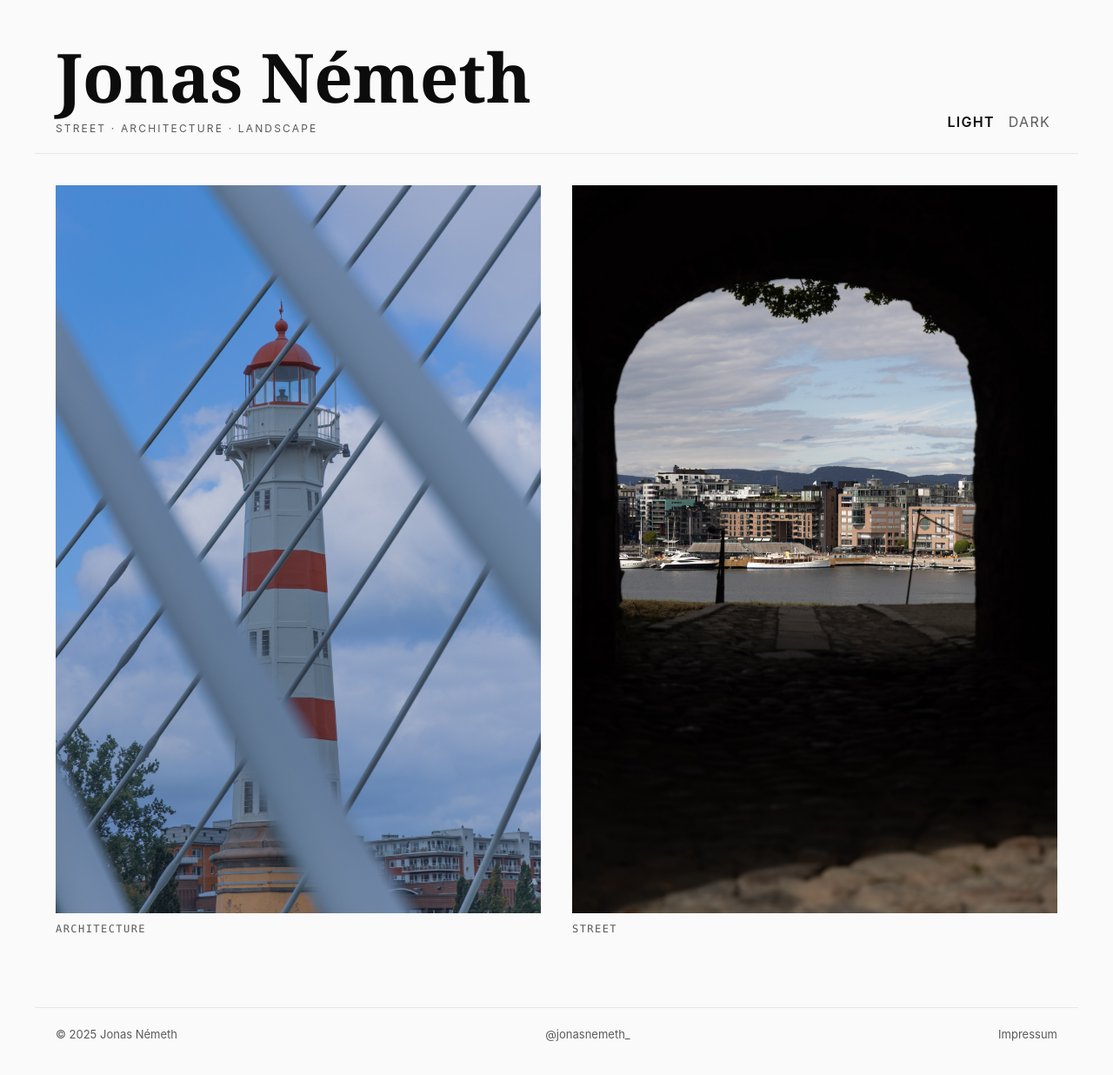
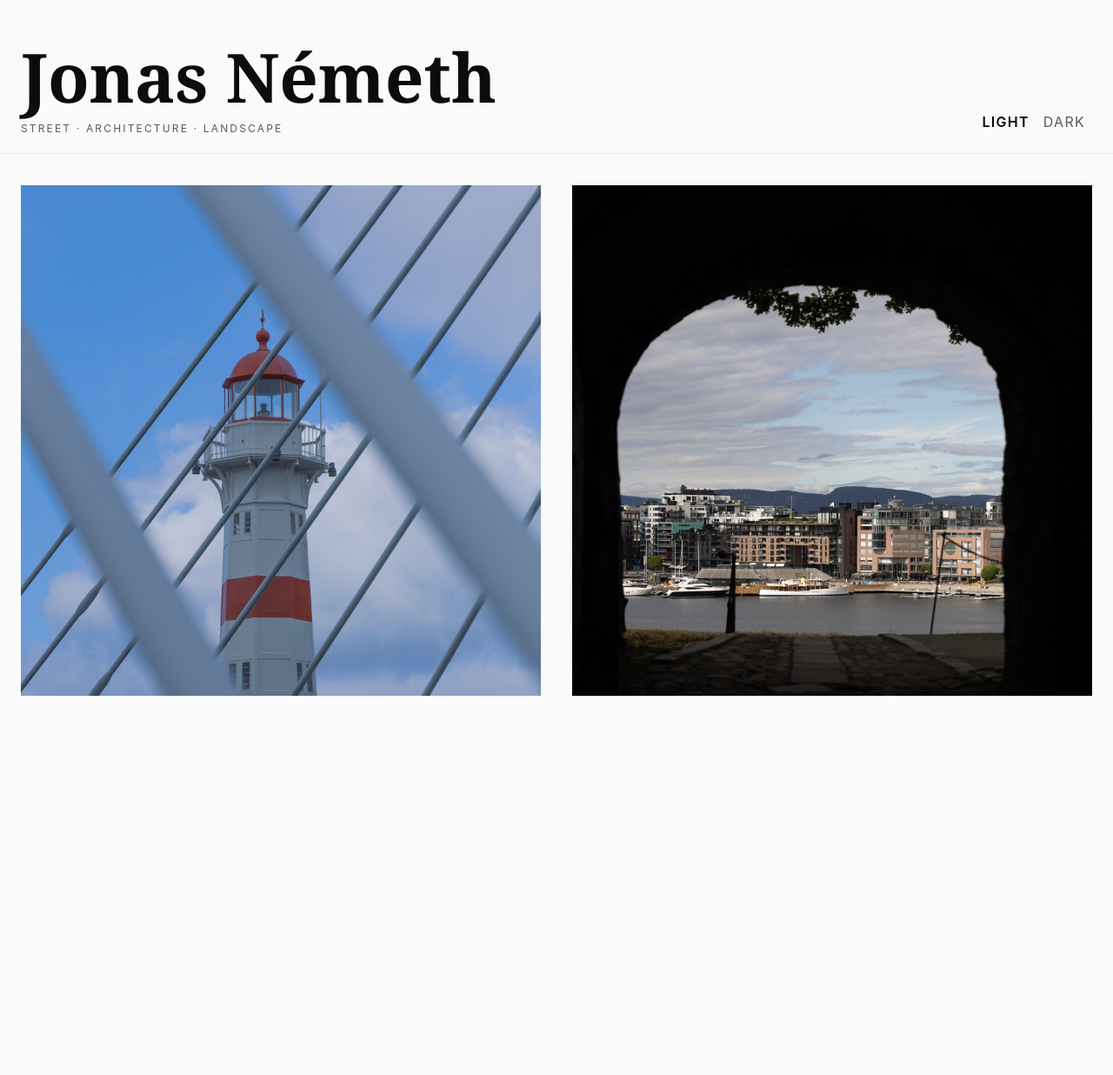
Before and after one commit to Nosperadu/photos, a React (Vite) app: page / in a window 1280 px wide. Shown: the top 1236 px of the page at 87% size. After the commit the page ends 800 px from the top, so only its background shows below. Built offline with nearby package versions, Linux system fonts and the light colour scheme.

Commit message:
Update styles.css
bugfixes (span-fix)

```diff
--- a/src/styles.css
+++ b/src/styles.css
@@ -1,140 +1,174 @@
-:root{ --bg:#0b0b0b; --fg:#eaeaea; --muted:#9a9a9a; --hair:#2a2a2a; --maxw:1200px; --gap:36px; }
-:root[data-theme="light"]{ --bg:#fafafa; --fg:#0c0c0c; --muted:#5a5a5a; --hair:#e6e6e6; }
-*{box-sizing:border-box}
-body{margin:0;background:var(--bg);color:var(--fg);font:400 16px/1.6 Inter,system-ui,-apple-system,Segoe UI,Roboto,Arial}
-a{color:inherit;text-decoration:none}
+/* =========================================
+   Jonas Portfolio – Clean Final Styles
+   (Notizen im Code – Blöcke modular)
+   ========================================= */
 
-.mast{max-width:var(--maxw);margin:48px auto 8px;padding:0 24px;display:grid;grid-template-columns:1fr auto;align-items:end;gap:16px}
-.brand h1{font-family:"Playfair Display",Georgia,serif;font-weight:700;font-size:clamp(42px,7vw,78px);margin:0;line-height:1.03}
-.strap{margin-top:10px;color:var(--muted);text-transform:uppercase;letter-spacing:.18em;font-size:12px}
-.aside{display:flex;align-items:center;gap:18px}
+/* -----------------------------------------
+   0) Design-Token / Basis
+   ----------------------------------------- */
+:root{
+  --bg:#0b0b0b;
+  --fg:#eaeaea;
+  --muted:#9a9a9a;
+  --hair:#2a2a2a;
+  --maxw:1600px;   /* Bühne breiter, damit span-12 auch groß wirkt */
+  --gap:36px;      /* Bildabstand */
+}
 
-.wrap{max-width:var(--maxw);margin:0 auto 80px;padding:0 24px}
+:root[data-theme="light"]{
+  --bg:#fafafa;
+  --fg:#0c0c0c;
+  --muted:#5a5a5a;
+  --hair:#e6e6e6;
+}
 
-/* --- Grid + dynamische Spalten --- */
+*{ box-sizing:border-box; }
+html,body{ height:100%; }
+body{
+  margin:0;
+  background:var(--bg);
+  color:var(--fg);
+  font:400 16px/1.6 Inter,system-ui,-apple-system,Segoe UI,Roboto,Arial;
+}
+a{ color:inherit; text-decoration:none; }
+
+/* -----------------------------------------
+   1) Rahmenlayout (Header/Mast, Container, Footer)
+   ----------------------------------------- */
+.mast{
+  max-width:var(--maxw);
+  margin:48px auto 8px;
+  padding:0 24px;
+  display:grid;
+  grid-template-columns:1fr auto;
+  align-items:end;
+  gap:16px;
+  border-bottom:1px solid var(--hair);     /* Hairline – feine Trennung */
+  padding-bottom:18px;
+  margin-bottom:36px;
+}
+.brand h1{
+  font-family:"Playfair Display",Georgia,serif;
+  font-weight:700;
+  font-size:clamp(42px,7vw,78px);
+  margin:0;
+  line-height:1.03;
+}
+.strap{
+  margin-top:10px;
+  color:var(--muted);
+  text-transform:uppercase;
+  letter-spacing:.18em;
+  font-size:12px;
+}
+.aside{ display:flex; align-items:center; gap:18px; }
+
+.wrap{
+  max-width:var(--maxw);
+  margin:0 auto 80px;
+  padding:0 24px;
+}
+
+footer{
+  max-width:var(--maxw);
+  margin:40px auto 60px;
+  padding:20px 24px 0;
+  color:var(--muted);
+  font-size:13px;
+  display:flex;
+  justify-content:space-between;
+  gap:12px;
+  flex-wrap:wrap;
+  border-top:1px solid var(--hair);        /* Hairline – Top */
+}
+
+/* -----------------------------------------
+   2) Grid – EINMAL klar definieren
+   - span-12 = volle Zeile (harte Regel)
+   - span-8/6 für Magazine-Layout
+   ----------------------------------------- */
 .grid{
   display:grid;
-  grid-template-columns:repeat(12,1fr);
+  grid-template-columns:repeat(12, minmax(0,1fr));
   gap:var(--gap);
-  grid-auto-flow:dense; /* füllt Lücken besser */
+  /* grid-auto-flow:dense;  <- optional; wenn Reihenfolge wichtiger ist, auslassen */
 }
-figure{margin:0}
-figure img{width:100%;height:auto;display:block;border:none}
-figcaption{margin-top:.6rem;color:var(--muted);font-size:12px;letter-spacing:.12em;text-transform:uppercase}
 
-/* Neu ergänzt: .span-10 (für breite Landscape) */
-.span-12{grid-column:span 12}
-.span-10{grid-column:span 10}
-.span-8{grid-column:span 8}
-.span-6{grid-column:span 6}
-.span-4{grid-column:span 4}
+.span-12{ grid-column: 1 / -1 !important; } /* volle Zeile – ohne Diskussion */
+.span-10{ grid-column: span 10; }
+.span-8 { grid-column: span 8; }
+.span-6 { grid-column: span 6; }
+.span-4 { grid-column: span 4; }
 
-footer{max-width:var(--maxw);margin:40px auto 60px;padding:0 24px;color:var(--muted);font-size:13px;display:flex;justify-content:space-between;gap:12px;flex-wrap:wrap}
-
-.backlink{display:inline-block;margin-bottom:1rem;color:var(--muted)}
-.series-title{margin:0 0 1.5rem;font-family:"Playfair Display",serif;font-size:2rem}
-
-/* Lightbox */
-.lb{
-  position: fixed; inset: 0;
-  background: rgba(0,0,0,.94);
-  display: grid; grid-template-columns: auto 1fr auto;
-  align-items: center; justify-items: center;
-  z-index: 1000; padding: 24px;
-}
-.lb-figure{ margin: 0; max-width: min(92vw, 1600px); max-height: 88vh; display: grid; justify-items: center }
-.lb-figure img{ max-width: 100%; max-height: 80vh; width: auto; height: auto; display: block }
-.lb-figure figcaption{
-  margin-top: .8rem;
-  color:#d0d0d0;
-  font-size:13px;
-  letter-spacing:.12em;
-  text-transform:uppercase;
-  text-align:center;
-}
-.lb-close{
-  position: fixed; top: 12px; right: 14px;
-  border: none; background: transparent; color: #dcdcdc;
-  font-size: 22px; cursor: pointer; padding: 6px 8px;
-}
-.lb-nav{
-  border: none; background: rgba(255,255,255,.08);
-  color: #fff; width: 42px; height: 42px; border-radius: 999px;
-  display: grid; place-items: center; cursor: pointer; font-size: 28px;
-}
-.lb-prev{ margin-right: 16px }
-.lb-next{ margin-left: 16px }
-@media (max-width: 640px){
-  .lb{ grid-template-columns: 1fr; }
-  .lb-prev, .lb-next{ position: fixed; top: 50%; transform: translateY(-50%) }
-  .lb-prev{ left: 10px } .lb-next{ right: 10px }
-}
-.theme-toggle button {
-  background: none;
-  border: none;
-  font: inherit;
-  color: var(--muted);
-  cursor: pointer;
-  padding: 4px 8px;
-  text-transform: uppercase;
-  letter-spacing: .08em;
-}
-.theme-toggle button.active {
-  color: var(--fg);
-  font-weight: 600;
-}
-.theme-toggle button:hover {
-  color: var(--fg);
-}
-.mast {
-  border-bottom: 1px solid var(--hair);
-  padding-bottom: 18px;
-  margin-bottom: 36px;
-}
-footer {
-  border-top: 1px solid var(--hair);
-  padding-top: 20px;
-}
-/* Offsets für Magazin-Whitespace (nur Desktop) */
+/* Offsets für Magazin-Whitespace (nur Desktop sinnvoll) */
 .offset-1 { grid-column-start: 2; }
 .offset-2 { grid-column-start: 3; }
 .offset-3 { grid-column-start: 4; }
 
-/* Auf kleinen Screens Offsets neutralisieren */
-@media (max-width: 1100px){
-  .offset-1, .offset-2, .offset-3 { grid-column-start: auto; }
+/* Auf kleineren Screens Offsets neutralisieren */
+@media (max-width:1100px){
+  .offset-1, .offset-2, .offset-3 { grid-column-start: auto !important; }
 }
 
-/* Monospace-Caption für editorial Look */
-figcaption {
-  margin-top: .6rem;
-  color: var(--muted);
-  font-size: 12px;
-  letter-spacing: .12em;
-  text-transform: uppercase;
-  font-family: "IBM Plex Mono", ui-monospace, SFMono-Regular, Menlo, Consolas, "Liberation Mono", monospace;
+/* -----------------------------------------
+   3) Responsive Spans – sinnvolle Stufen
+   - Tablet (~≤1200px): 2 Spalten (6/6), 10 fällt auf ganze Zeile
+   - Phone (~≤800px): 1 Spalte
+   ----------------------------------------- */
+@media (max-width:1200px){
+  .span-10 { grid-column: 1 / -1; }
+  .span-8  { grid-column: span 6; }
+  .span-6  { grid-column: span 6; }
 }
-/* --- Responsive Spans --- */
-@media (max-width:1100px){
-  .span-12,.span-10,.span-8,.span-6{grid-column:span 12}
-  .span-4{grid-column:span 6}
-}
-@media (max-width:640px){
-  .span-4{grid-column:span 12}
-  figcaption{font-size:11px}
+@media (max-width:800px){
+  .span-12, .span-10, .span-8, .span-6, .span-4 { grid-column: 1 / -1; }
 }
 
-/* 5.1 Hairlines (Header/Footer) */
-.f-hairlines .mast { border-bottom: 1px solid var(--hair); padding-bottom: 18px; margin-bottom: var(--gap); }
-.f-hairlines footer { border-top: 1px solid var(--hair); padding-top: 20px; }
-
-/* 5.2 Section Label */
-.f-section-label .section-label{
-  font-size: 11px; letter-spacing: .18em; text-transform: uppercase;
-  color: var(--muted); margin-bottom: 12px;
+/* -----------------------------------------
+   4) Figure / Images / Captions
+   ----------------------------------------- */
+figure{ margin:0; position:relative; }
+figure img{
+  width:100%;
+  height:auto;
+  display:block;
+  border:none;
+}
+figcaption{
+  margin-top:.6rem;
+  color:var(--muted);
+  font-size:12px;
+  letter-spacing:.12em;
+  text-transform:uppercase;
+  font-family:"IBM Plex Mono", ui-monospace, SFMono-Regular, Menlo, Consolas, "Liberation Mono", monospace;
 }
 
-/* 5.3 Hover Microinteraction (dezenter Lift) */
+/* -----------------------------------------
+   5) Typografie – Serie
+   ----------------------------------------- */
+.backlink{
+  display:inline-block;
+  margin-bottom:1rem;
+  color:var(--muted);
+}
+.series-title{
+  margin:0 0 1.5rem;
+  font-family:"Playfair Display",serif;
+  font-size:clamp(28px,5vw,56px);
+  line-height:1.1;
+}
+.series-intro{
+  max-width:50ch;
+  margin:.5rem 0 var(--gap);
+  color:var(--muted);
+  font-size:14px;
+  line-height:1.7;
+  text-wrap:balance;
+}
+
+/* -----------------------------------------
+   6) Microinteractions (Hover) – dezent
+   ----------------------------------------- */
 .f-hover figure img{
   transition: transform .25s ease, filter .25s ease;
   will-change: transform;
@@ -144,187 +178,123 @@ figcaption {
   filter: contrast(1.04);
 }
 
-/* 5.4 Reveal-on-Scroll */
-/* nachher: Reveal greift NUR in Containern mit .reveal-scope */
-/* Sichtbar bis JS bereit ist */
-/* Sichtbar bis JS „ready“ ist */
+/* -----------------------------------------
+   7) Reveal-on-Scroll – scoped auf .reveal-scope
+   (sichtbar bis JS ready, danach Einblendung)
+   ----------------------------------------- */
 .f-reveal .reveal-scope figure{
-  opacity: 1;
-  transform: none;
-  transition: opacity .5s ease, transform .5s ease;
+  opacity:1;
+  transform:none;
+  transition:opacity .5s ease, transform .5s ease;
 }
-/* Erst nach Mount voranimiert */
 .f-reveal .reveal-scope.reveal-ready figure{
-  opacity: 0;
-  transform: translateY(10px);
+  opacity:0;
+  transform:translateY(10px);
 }
-/* Beim Eintreten einblenden */
 .f-reveal .reveal-scope.reveal-ready figure.reveal-in{
-  opacity: 1;
-  transform: none;
+  opacity:1;
+  transform:none;
 }
 
-/* 5.5 Hero (Full-bleed) */
+/* -----------------------------------------
+   8) Hero (Full-bleed) – nur wenn aktiv
+   Desktop: 100vw, Mobile: innerhalb .wrap
+   ----------------------------------------- */
 .f-hero .hero{
-  margin: 0 calc(50% - 50vw) clamp(24px,4vw,40px);
+  margin:0 calc(50% - 50vw) clamp(24px,4vw,40px);
 }
-.f-hero .hero img{ width: 100vw; height: auto; display: block; }
-.f-hero .hero figcaption{ max-width: var(--maxw); margin: .6rem auto 0; padding: 0 24px; }
-
-/* ==============================
-   Intro-Zeile (Design-Idee #2)
-   - erscheint unter dem Serientitel, wenn 'description' vorhanden
-   ============================== */
-.series-intro{
-  max-width: 50ch;
-  margin: .5rem 0 var(--gap);
-  color: var(--muted);
-  font-size: 14px;
-  line-height: 1.7;
-  text-wrap: balance;
+.f-hero .hero img{
+  width:100vw;
+  height:auto;
+  display:block;
+}
+.f-hero .hero figcaption{
+  max-width:var(--maxw);
+  margin:.6rem auto 0;
+  padding:0 24px;
+}
+@media (max-width:768px){
+  .f-hero .hero{
+    margin:0 0 clamp(20px,4vw,32px) !important; /* statt 100vw-full-bleed */
+  }
+  .f-hero .hero img{ width:100% !important; }
+  .f-hero .hero figcaption{ padding-left:0; padding-right:0; }
 }
 
-/* ==============================
-   Smooth Theme Transition (Design-Idee #3)
-   - weiche 0.28s-Transition bei Dark/Light Umschaltung
-   ============================== */
+/* -----------------------------------------
+   9) Next-Series Navigation – dezent
+   ----------------------------------------- */
+.series-next{
+  display:flex;
+  align-items:baseline;
+  gap:10px;
+  margin-top:calc(var(--gap) + 4px);
+  border-top:1px solid var(--hair);
+  padding-top:16px;
+}
+.series-next__label{
+  font-size:11px;
+  letter-spacing:.18em;
+  text-transform:uppercase;
+  color:var(--muted);
+}
+.series-next__link{
+  font-size:16px;
+  text-underline-offset:3px;
+}
+.series-next__link:hover{ text-decoration:underline; }
+
+/* -----------------------------------------
+   10) Theme Toggle (Text-Buttons)
+   ----------------------------------------- */
+.theme-toggle button{
+  background:none;
+  border:none;
+  font:inherit;
+  color:var(--muted);
+  cursor:pointer;
+  padding:4px 8px;
+  text-transform:uppercase;
+  letter-spacing:.08em;
+}
+.theme-toggle button.active{ color:var(--fg); font-weight:600; }
+.theme-toggle button:hover{ color:var(--fg); }
+
+/* -----------------------------------------
+   11) Weiche Theme-Transition
+   ----------------------------------------- */
 html, body, header, main, footer,
-figure, figcaption, .wrap, .grid img, .section-label, .series-intro {
+figure, figcaption, .wrap, .grid img, .section-label, .series-intro{
   transition: background-color .28s ease, color .28s ease, border-color .28s ease, filter .28s ease;
 }
 
-/* ==============================
-   Next Series Navigation (Design-Idee #5)
-   - dezenter Trenner + Link zur nächsten Serie
-   ============================== */
-.series-next{
-  display:flex; align-items:baseline; gap:10px;
-  margin-top: calc(var(--gap) + 4px);
-  border-top: 1px solid var(--hair);
-  padding-top: 16px;
-}
-.series-next__label{
-  font-size: 11px; letter-spacing: .18em; text-transform: uppercase; color: var(--muted);
-}
-.series-next__link{
-  font-size: 16px; text-underline-offset: 3px;
-}
-.series-next__link:hover{ text-decoration: underline; }
+/* -----------------------------------------
+   12) Mobile Polish – Ränder & Scroll
+   ----------------------------------------- */
+html, body{ overflow-x:hidden; }  /* hart: kein horizontales Wischen */
 
-/* ==============================
-   Reveal-Effekt (scoped auf .reveal-scope)
-   - Bilder sind sichtbar, bis .reveal-ready gesetzt wird
-   - danach werden sie einzeln eingefadet
-   ============================== */
-.f-reveal .reveal-scope figure{
-  opacity: 1;
-  transform: none;
-  transition: opacity .5s ease, transform .5s ease;
-}
-.f-reveal .reveal-scope.reveal-ready figure{
-  opacity: 0;
-  transform: translateY(10px);
-}
-.f-reveal .reveal-scope.reveal-ready figure.reveal-in{
-  opacity: 1;
-  transform: none;
+@media (max-width:640px){
+  .wrap{
+    padding-left:16px;
+    padding-right:16px;
+    margin-left:auto;
+    margin-right:auto;
+  }
+  .grid{ gap:16px; }
+  figure{ margin:0; }
+  figcaption{ font-size:11px; }
 }
 
-/* ==============================
-   (Optional) Hero Full-bleed
-   - nur sichtbar, wenn in ui.flags.js HERO: true
-   - figcaption wird wieder in die max Breite geführt
-   ============================== */
-.f-hero .hero{
-  margin: 0 calc(50% - 50vw) clamp(24px,4vw,40px);
+/* -----------------------------------------
+   13) (Optional) Debug – Klassen/Spans sichtbar machen
+   - nur temporär aktivieren, wenn du mappen willst
+   ----------------------------------------- */
+/*
+figure[class*="span-"]::before{
+  content: attr(class);
+  position:absolute; top:6px; left:8px;
+  font:11px/1.2 system-ui; color:#fff;
+  background:rgba(0,0,0,.35);
+  padding:2px 6px; border-radius:6px;
 }
-.f-hero .hero img{ width: 100vw; height: auto; display: block; }
-.f-hero .hero figcaption{ max-width: var(--maxw); margin: .6rem auto 0; padding: 0 24px; }
-
-/* ==============================
-   Offsets (Whitespace)
-   - du hast bereits span-12/10/8/6/4 im Grid
-   - offsets verschieben Startspalte → schafft Magazin-Whitespace
-   ============================== */
-.offset-1 { grid-column-start: 2; }
-.offset-2 { grid-column-start: 3; }
-.offset-3 { grid-column-start: 4; }
-
-/* Auf kleineren Screens Offsets neutralisieren (keine krummen Lücken mobil) */
-@media (max-width: 1100px){
-  .offset-1, .offset-2, .offset-3 { grid-column-start: auto; }
-}
-
-/* 1) Global: horizontales Scrollen hart verhindern */
-html, body {
-  overflow-x: hidden;
-}
-
-/* 2) Mobile: symmetrische Innenabstände + kein Randkleben */
-@media (max-width: 640px){
-  .wrap {
-    padding-left: 16px;
-    padding-right: 16px;
-    margin-left: auto;
-    margin-right: auto;
-  }
-  .grid {
-    gap: 16px;
-  }
-  figure { margin: 0; } /* Sicherheit: keine negativen/seltsamen Margins */
-  figure img {
-    display: block;
-    width: 100%;
-    height: auto;
-    /* optional, wenn du leicht gerundete Ecken willst:
-    border-radius: 6px;
-    */
-  }
-}
-
-/* 3) Hauptursache: Full-bleed-Hero mit 100vw erzeugt Überbreite.
-      Auf Mobile NICHT full-bleed, sondern innerhalb der .wrap zentriert. */
-@media (max-width: 768px){
-  .f-hero .hero {
-    margin: 0 0 clamp(20px, 4vw, 32px) !important; /* statt calc(50% - 50vw) */
-  }
-  .f-hero .hero img {
-    width: 100% !important;  /* statt 100vw */
-    height: auto;
-  }
-  .f-hero .hero figcaption {
-    padding-left: 0;
-    padding-right: 0;
-  }
-}
-
-/* 4) Sicherheit: alle Elemente, die versehentlich 100vw nutzen, beschneiden */
-@media (max-width: 768px){
-  [style*="width: 100vw"], .w-100vw, .full-bleed {
-    width: 100% !important;
-    max-width: 100% !important;
-  }
-}
-
-/* 5) Grid-Spalten sauber definieren, damit keine „Überbreiten“ entstehen */
-.grid {
-  grid-template-columns: repeat(12, minmax(0, 1fr));
-}
-
-/* 6) Falls Offsets auf Mobile komisch wirken → neutralisieren */
-@media (max-width: 1100px){
-  .offset-1, .offset-2, .offset-3, .offset-4 { grid-column-start: auto; }
-}
-/* Grid-Definition hart durchsetzen */
-.grid { display: grid; grid-template-columns: repeat(12, minmax(0, 1fr)); gap: var(--gap); }
-.span-12 { grid-column: 1 / -1 !important; } /* volle Zeile erzwingen */
-.span-10 { grid-column: span 10; }
-.span-8  { grid-column: span 8; }
-.span-6  { grid-column: span 6; }
-
-/* Offsets – nur bei span-8 nutzen */
-.offset-2 { grid-column-start: 3; }
-
-@media (max-width:1100px){
-  .offset-2 { grid-column-start: auto !important; }
-}
+*/
```
